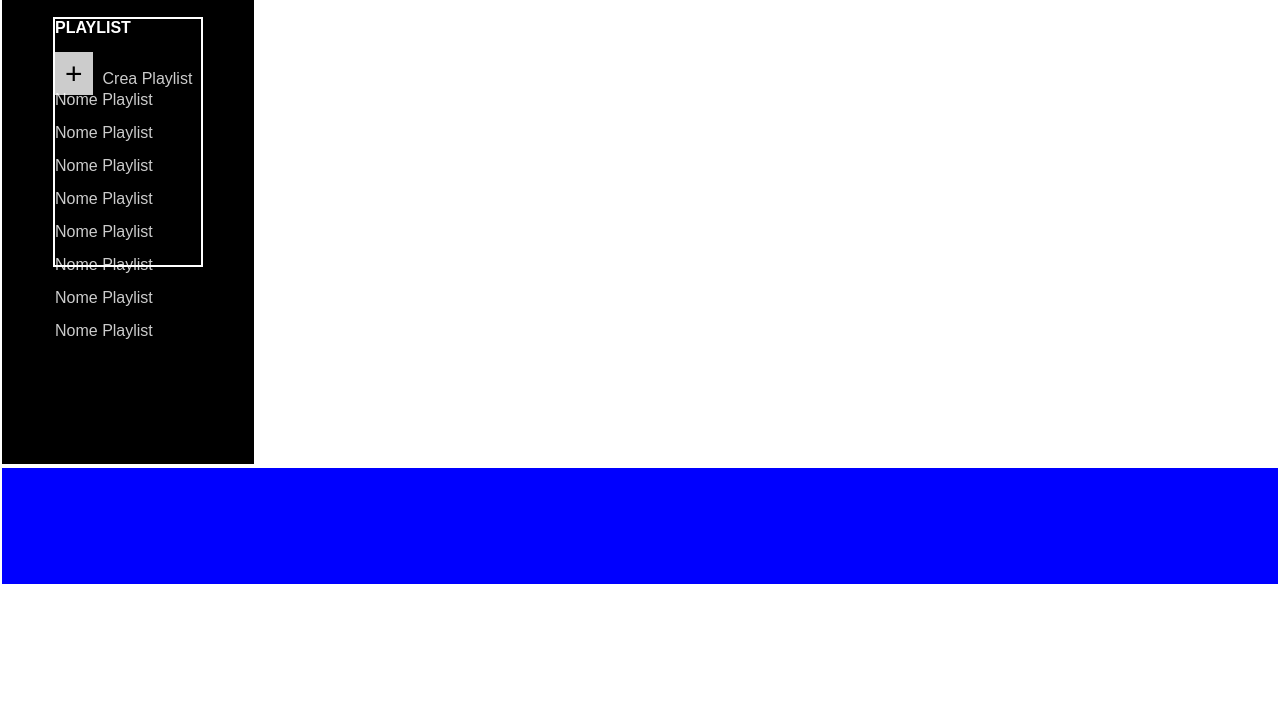
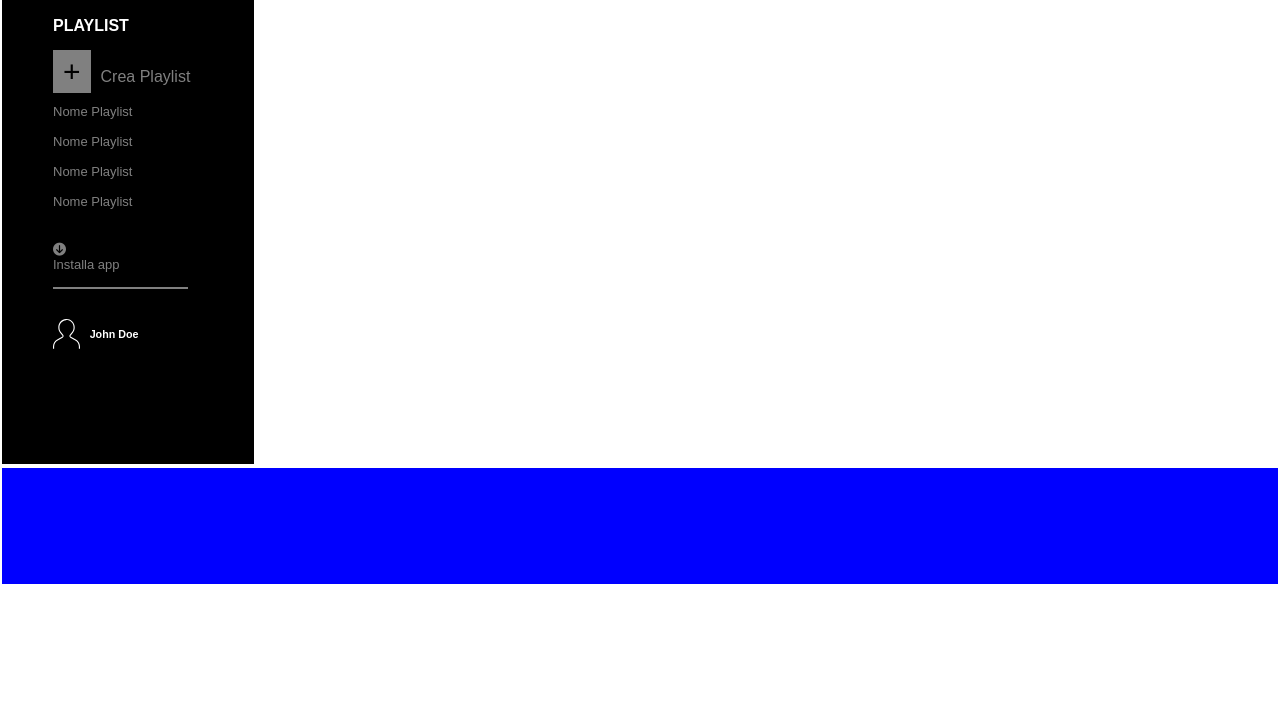
Before and after one commit to atena33/html-css-spotifyweb, a plain HTML site: page index.html in a window 1280 px wide. Shown: the part 214-922 px from the top of the page. Drawn offline with Linux system fonts and the light colour scheme.

Commit message:
Lato da rifinire

```diff
--- a/index.html
+++ b/index.html
@@ -4,6 +4,7 @@
     <meta charset="utf-8">
     <meta name="viewport" content="width=device-width, user-scalable=no,
           initial-scale=1.0, minimum-scale=1.0, maximum-scale=1.0">
+    <script src="https://kit.fontawesome.com/29d28f1b10.js" crossorigin="anonymous"></script>
     <link rel="stylesheet" href="style.css">
     <title>html-css-spotifyweb</title>
   </head>
@@ -49,9 +50,20 @@
             </li>
           </ul>
 
+
+        </div>
+        <div class="app">
+         <a href="#">
+           <i class="fas fa-arrow-circle-down"></i>
+          <p>Installa app</p>
+         </a>
+        </div>
+        <div class="account">
+          <img src="img/profile.svg" alt="profilo">
+          <h6>John Doe</h6>
         </div>
 
-      </div>
+
 
     </section>
 
--- a/style.css
+++ b/style.css
@@ -6,12 +6,11 @@
 
 a {
   text-decoration: none;
-  color: white;
-  opacity: 0.8;
+  color: gray;
 }
 
 a :hover {
-  opacity:none;
+  color: white;
 }
  ul li {
    list-style: none;
@@ -89,11 +88,6 @@ body {
 
 /* Qui inizia la parte con la playlist */
 
-.playlist {
-  max-height: 250px;
-  border: solid 2px white;
-
-}
 
 .playlist h4 {
   padding-bottom: 20px;
@@ -102,13 +96,61 @@ body {
 #plus {
   padding: 5px 10px;
   font-size: 30px;
-  background-color: white;
+  background-color: gray;
   color: black;
   margin-right: 10px;
   margin-bottom: 30px;
 }
+.playlist {
+  overflow-y: scroll;
+  max-height: 210px;
+  width: 110%;
+}
+.playlist ul li {
+  padding-top: 15px;
+  font-size: 13px;
+}
 
-.playlist ul li {
+.app {
+  margin-top: 15px;
+  font-size: 13px;
   padding-bottom: 15px;
-  z-index: 0;
+  display: flex;
+  align-items: center;
 }
+
+.account {
+  display: flex;
+  padding-top: 30px;
+  width: 90%;
+  border-top: solid 2px gray;
+  align-items: center;
+}
+
+.account img {
+  max-height: 30px;
+  width: auto;
+  padding-right: 10px;
+}
+
+/* .account img, .account h6 {
+  position: relative;
+  right: -30px;
+} */
+
+@media screen and (max-width:768px){
+  #navbar h6, .playlist, .app p, .account h6{
+    display: none;
+  }
+
+  .app {
+    position: fixed;
+    bottom: 150px;
+  }
+  .account {
+    position: fixed;
+    bottom:100px;
+    border-top: none;
+  }
+  }
+}
```
